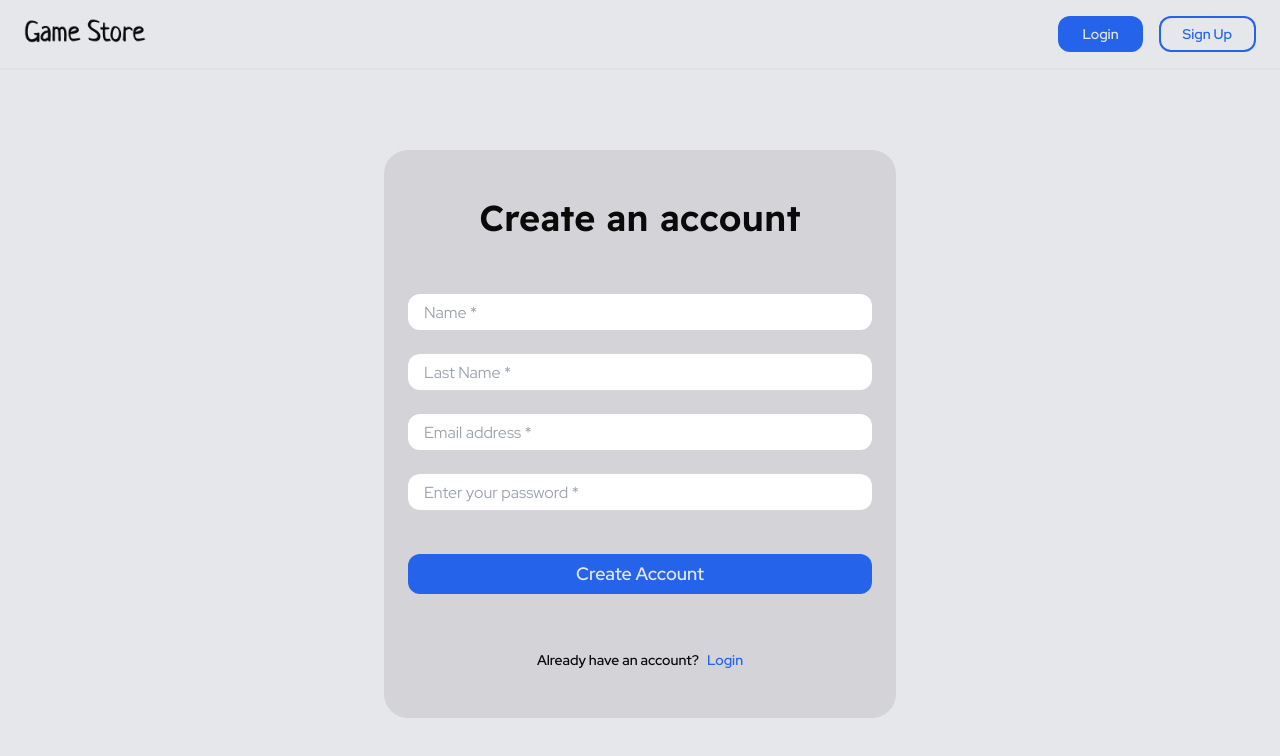
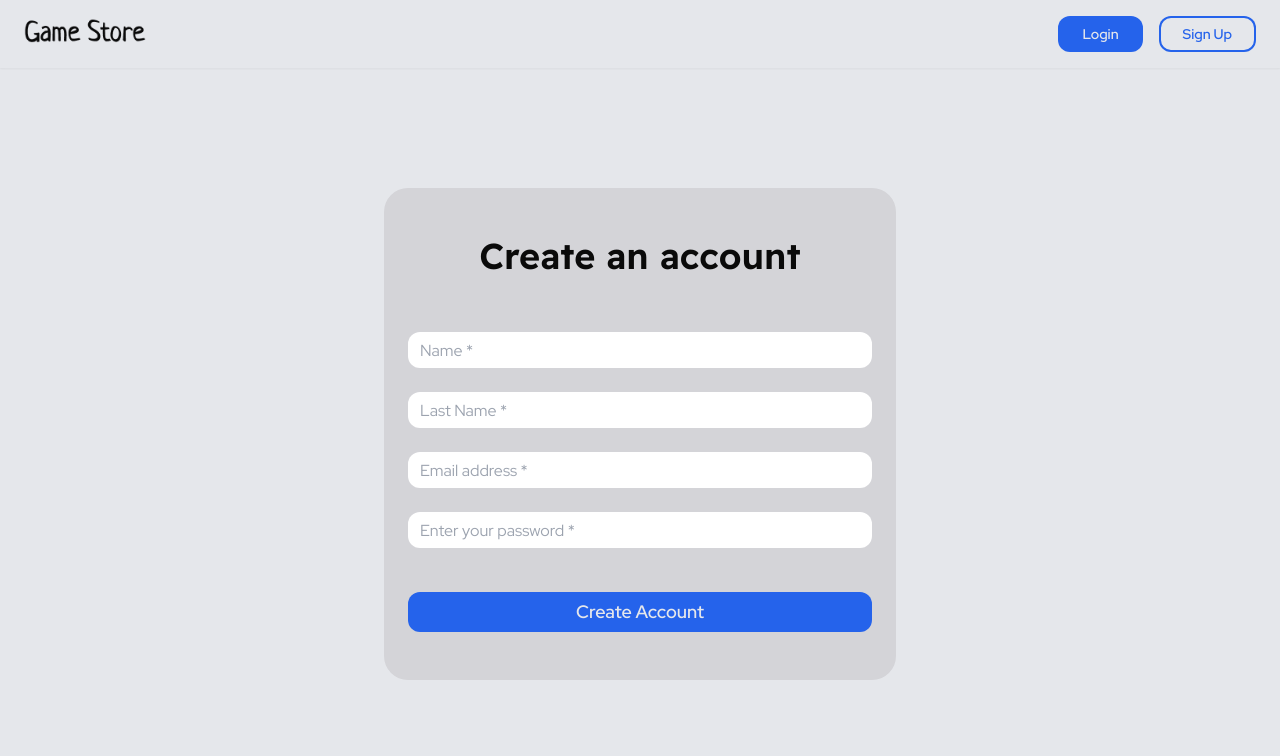
Before and after one commit to DavidAlmonacid/peaku-final-project, a React (Vite) app in the folder client/: page /signup in a window 1280 px wide. Shown: the top 756 px of the page. Built offline with nearby package versions, Linux system fonts and the light colour scheme.

Commit message:
Improve SignUp page
- Fix formatting issues in code
- Remove unused variables
- Add error handling for edge cases

```diff
--- a/client/src/pages/SignUp.jsx
+++ b/client/src/pages/SignUp.jsx
@@ -1,9 +1,27 @@
 import { useState } from "react";
-import { Link, useNavigate } from "react-router-dom";
+import { Toaster, toast } from "sonner";
+
+async function createUser({ data }) {
+  const response = await fetch("http://localhost:3001/api/users", {
+    method: "POST",
+    headers: { "Content-Type": "application/json" },
+    body: JSON.stringify(data)
+  });
+
+  if (!response.ok) {
+    const { message } = await response.json();
+    throw new Error(message);
+  }
+
+  return await response.json();
+}
 
 export default function SignUp() {
-  const [error, setError] = useState("");
-  const navigate = useNavigate();
+  const [error, setError] = useState({
+    status: false,
+    message: "",
+    type: ""
+  });
 
   const handleSubmit = async (event) => {
     event.preventDefault();
@@ -11,21 +29,34 @@ export default function SignUp() {
     const formData = new FormData(event.target);
     const data = Object.fromEntries(formData);
 
-    const response = await fetch("http://localhost:3001/api/users", {
-      method: "POST",
-      headers: { "Content-Type": "application/json" },
-      body: JSON.stringify(data)
+    toast.promise(createUser({ data }), {
+      loading: "Creating account...",
+
+      success: (data) => {
+        setError({
+          status: false,
+          message: "",
+          type: ""
+        });
+        event.target.reset();
+
+        return data.message;
+      },
+
+      error: (error) => {
+        setError({
+          status: true,
+          message: error.message,
+          type: error.message.toLowerCase().includes("password")
+            ? "password"
+            : "email"
+        });
+
+        return error.message;
+      },
+
+      classNames: { title: "text-base" }
     });
-
-    const json = await response.json();
-    console.log(json);
-
-    if (json.error) {
-      setError(json.message);
-      return;
-    }
-
-    navigate("/login");
   };
 
   return (
@@ -39,14 +70,14 @@ export default function SignUp() {
               type="text"
               name="name"
               placeholder="Name *"
-              className="capitalize text-accent-night h-9 px-4 rounded-xl focus:outline-primary-royal-blue w-full"
+              className="capitalize text-accent-night h-9 px-3 rounded-xl focus:outline-primary-royal-blue w-full"
               required
             />
             <input
               type="text"
               name="last_name"
               placeholder="Last name *"
-              className="capitalize text-accent-night h-9 px-4 rounded-xl focus:outline-primary-royal-blue w-full"
+              className="capitalize text-accent-night h-9 px-3 rounded-xl focus:outline-primary-royal-blue w-full"
               required
             />
             <div>
@@ -55,15 +86,12 @@ export default function SignUp() {
                 name="email"
                 pattern="\w+@\w+\.\w{2,3}"
                 placeholder="Email address *"
-                className="text-accent-night h-9 px-4 rounded-xl focus:outline-primary-royal-blue w-full"
+                className={`text-accent-night h-9 px-3 rounded-xl focus:outline-primary-royal-blue w-full ${error.status && error.type === "email" && "ring-2 ring-red-500 focus:outline-red-500"}`}
                 required
               />
-              {error && error.includes("email") && (
-                <p className="mt-1 text-sm text-red-500">{error}</p>
-              )}
-              {error && error === "Error creating user" && (
+              {error.status && error.type === "email" && (
                 <p className="mt-1 text-sm text-red-500">
-                  {error + ", try with another email"}
+                  {error.message + ", try with another email"}
                 </p>
               )}
             </div>
@@ -72,30 +100,25 @@ export default function SignUp() {
                 type="password"
                 name="password"
                 placeholder="Enter your password *"
-                className="text-accent-night h-9 px-4 rounded-xl focus:outline-primary-royal-blue w-full"
+                className={`text-accent-night h-9 px-3 rounded-xl focus:outline-primary-royal-blue w-full ${error.status && error.type === "password" && "ring-2 ring-red-500 focus:outline-red-500"}`}
                 required
               />
-              {error && error.includes("Password") && (
-                <p className="mt-1 text-sm text-red-500">{error}</p>
+              {error.status && error.type === "password" && (
+                <p className="mt-1 text-sm text-red-500">{error.message}</p>
               )}
             </div>
           </div>
 
           <button
             type="submit"
-            className="mt-11 bg-primary-royal-blue text-accent-antiflash-white text-lg font-medium h-10 w-full rounded-xl"
+            className="mt-11 bg-primary-royal-blue text-accent-antiflash-white text-lg font-medium h-10 w-full rounded-xl disabled:opacity-60"
           >
             Create Account
           </button>
         </form>
+      </section>
 
-        <p className="flex gap-x-2 text-sm font-medium">
-          <span>Already have an account?</span>
-          <Link to="/login" className="text-primary-royal-blue">
-            Login
-          </Link>
-        </p>
-      </section>
+      <Toaster visibleToasts={1} duration={7000} theme="dark" richColors />
     </div>
   );
 }
```
